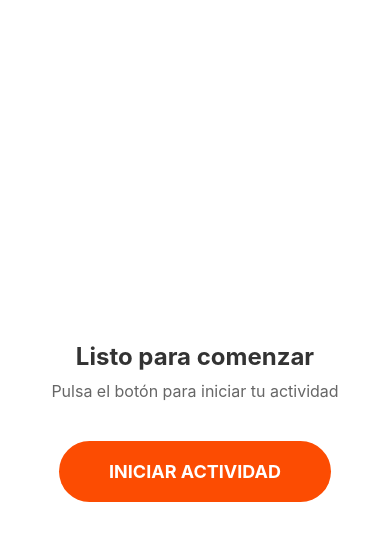
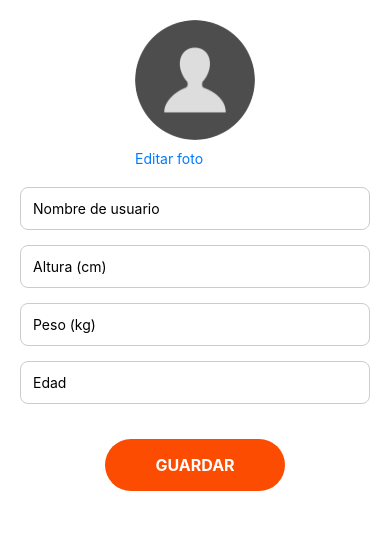
Before and after one commit to saioaganuza28/appTrackSport, a React Native app: screen /InicioActividad in a window 390 px wide. Shown: the top 540 px of the page. Built offline with nearby package versions, Linux system fonts and the light colour scheme.

Commit message:
dos pantallas que funcionan bien (subir fotos y seleccionar de galería)

```diff
--- a/App.js
+++ b/App.js
@@ -1,11 +1,12 @@
 import { StatusBar } from 'expo-status-bar';
 import { StyleSheet, Text, View } from 'react-native';
 import InicioActividad from './components/pantallas/InicioActividadComponent';
+import PerfilUsuario from './components/pantallas/PerfilUsuarioComponent';
 
 export default function App() {
   return (
     <View style={styles.container}>
-      <InicioActividad/>
+      <PerfilUsuario/>
       <StatusBar style="auto" />
     </View>
   );
--- a/components/Estilos.js
+++ b/components/Estilos.js
@@ -34,7 +34,7 @@ export const stylesInicioActividad = StyleSheet.create({
   },
 });
 
-const stylesPerfil = StyleSheet.create({
+export const stylesPerfilUsuario = StyleSheet.create({
   container: {
     flex: 1,
     padding: 20,
--- /dev/null
+++ b/components/pantallas/PerfilUsuarioComponent.js
@@ -0,0 +1,131 @@
+import React, { useState } from 'react';
+import { View, Text, TextInput, TouchableOpacity, Image, stylesPerfilUsuarioheet, Alert } from 'react-native';
+import * as ImagePicker from 'expo-image-picker';
+import { stylesPerfilUsuario } from '../Estilos';
+// import storage from '@react-native-firebase/storage';
+// import firestore from '@react-native-firebase/firestore';
+// import auth from '@react-native-firebase/auth';
+// import { stylesPerfilUsuarioPerfilUsuario } from '../Estilos';
+
+const PerfilUsuario = () => {
+  const [nombre, setNombre] = useState('');
+  const [altura, setAltura] = useState('');
+  const [peso, setPeso] = useState('');
+  const [edad, setEdad] = useState('');
+  const [fotoUri, setFotoUri] = useState(null);
+
+  const seleccionarFoto = () => {
+    Alert.alert('Selecciona una opción', '', [
+      { text: 'Cámara', onPress: abrirCamara },
+      { text: 'Galería', onPress: abrirGaleria },
+      { text: 'Cancelar', style: 'cancel' },
+    ]);
+  };
+
+const abrirCamara = async () => {
+  const { status } = await ImagePicker.requestCameraPermissionsAsync();
+  if (status !== 'granted') {
+    alert('Permiso para acceder a la cámara denegado');
+    return;
+  }
+
+  const result = await ImagePicker.launchCameraAsync({
+    mediaTypes: ImagePicker.MediaTypeOptions.Images,
+    allowsEditing: false,
+    aspect: [4, 3],
+    quality: 1,
+  });
+
+  if (!result.canceled && result.assets?.[0]) {
+    setFotoUri(result.assets[0].uri);
+  }
+};
+  const abrirGaleria = async () => {
+    let result = await ImagePicker.launchImageLibraryAsync({
+      mediaTypes: ['images'],
+      allowsEditing: true,
+      aspect: [4, 3],
+      quality: 1,
+    });
+    if (!result.didCancel && result.assets?.[0]) {
+      setFotoUri(result.assets[0].uri);
+    }
+  };
+
+//   const subirDatosAFirebase = async () => {
+//     try {
+//       const userId = auth().currentUser?.uid;
+//       if (!userId) {
+//         Alert.alert('Error', 'Usuario no autenticado');
+//         return;
+//       }
+
+//       let fotoUrl = null;
+
+//       if (fotoUri) {
+//         const path = `usuarios/${userId}/perfil.jpg`;
+//         await storage().ref(path).putFile(fotoUri);
+//         fotoUrl = await storage().ref(path).getDownloadURL();
+//       }
+
+//       await firestore().collection('usuarios').doc(userId).set({
+//         nombre,
+//         altura,
+//         peso,
+//         edad,
+//         fotoUrl,
+//       });
+
+//       Alert.alert('Éxito', 'Datos guardados correctamente');
+//     } catch (error) {
+//       console.error(error);
+//       Alert.alert('Error', 'No se pudieron guardar los datos');
+//     }
+//   };
+
+  return (
+    <View style={stylesPerfilUsuario.container}>
+      <TouchableOpacity onPress={seleccionarFoto}>
+        <Image
+          source={fotoUri ? { uri: fotoUri } : require('./imagenes/avatar-placeholder.png')}
+          style={stylesPerfilUsuario.avatar}
+        />
+        <Text style={stylesPerfilUsuario.editText}>Editar foto</Text>
+      </TouchableOpacity>
+
+      <TextInput
+        placeholder="Nombre de usuario"
+        value={nombre}
+        onChangeText={setNombre}
+        style={stylesPerfilUsuario.input}
+      />
+      <TextInput
+        placeholder="Altura (cm)"
+        value={altura}
+        onChangeText={setAltura}
+        keyboardType="numeric"
+        style={stylesPerfilUsuario.input}
+      />
+      <TextInput
+        placeholder="Peso (kg)"
+        value={peso}
+        onChangeText={setPeso}
+        keyboardType="numeric"
+        style={stylesPerfilUsuario.input}
+      />
+      <TextInput
+        placeholder="Edad"
+        value={edad}
+        onChangeText={setEdad}
+        keyboardType="numeric"
+        style={stylesPerfilUsuario.input}
+      />
+
+      <TouchableOpacity style={stylesPerfilUsuario.button} onPress={console.log('subirDatosAFirebase')}>
+        <Text style={stylesPerfilUsuario.buttonText}>GUARDAR</Text>
+      </TouchableOpacity>
+    </View>
+  );
+};
+
+export default PerfilUsuario;
--- a/package.json
+++ b/package.json
@@ -23,7 +23,8 @@
     "react-native-reanimated": "~3.17.4",
     "react-native-safe-area-context": "4.5.0",
     "react-native-screens": "~4.11.1",
-    "react-redux": "^9.2.0"
+    "react-redux": "^9.2.0",
+    "expo-image-picker": "~16.1.4"
   },
   "devDependencies": {
     "@babel/core": "^7.20.0"
```
Also changed, not shown: 1 other file (tests, documents, lock files or other folders).
